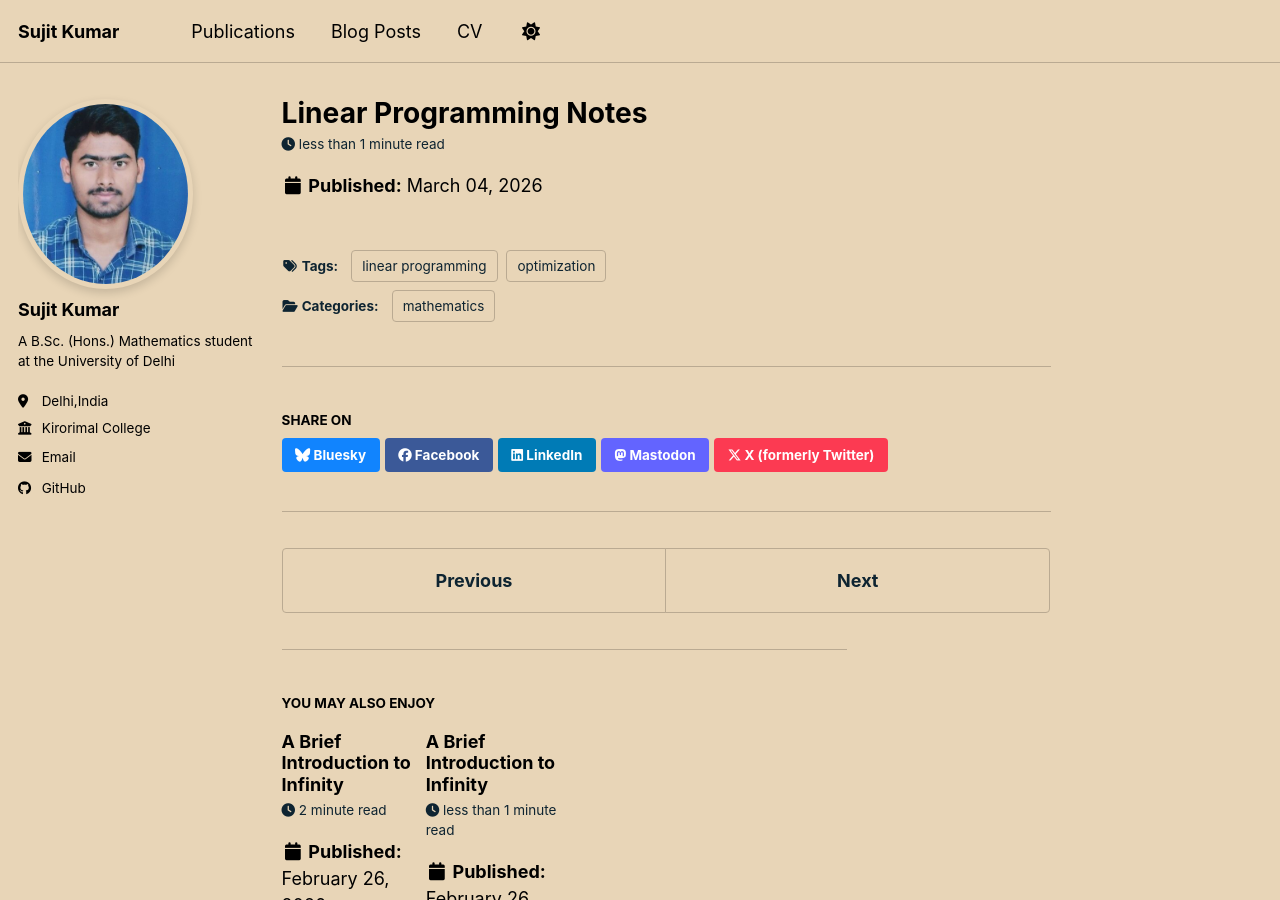
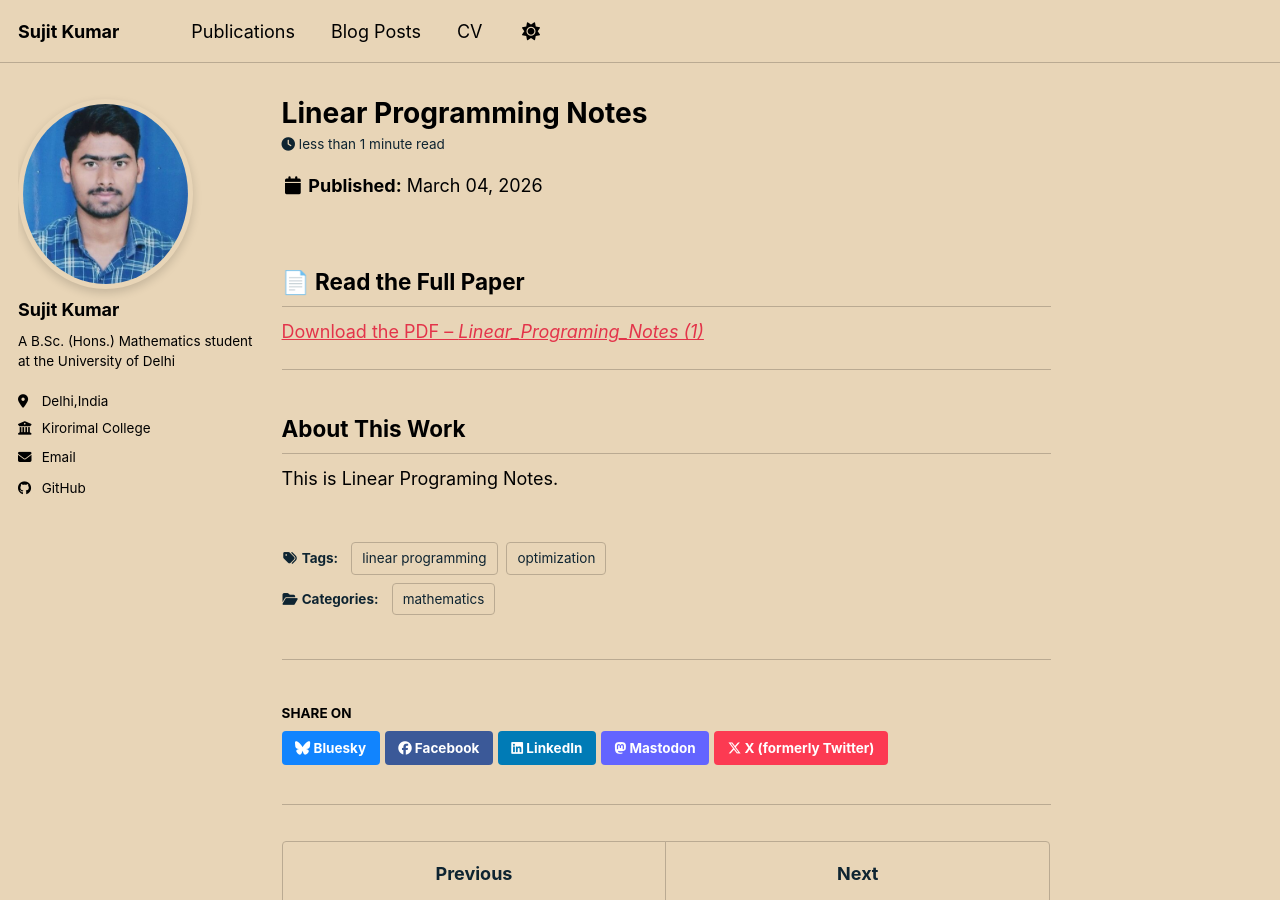
Before and after one commit to sujit41/sujit41.github.io, a Jekyll site: the page built from _posts/2026-03-04-linear-programming-notes.md, in a window 1280 px wide and 900 px high. Built offline with Jekyll 4.4.1, drawn with Linux system fonts in a browser that asks for light colours; a script bundle is joined from its source files by our own code; library files that are not in the unit come from our copies.

Commit message:
Update 2026-03-04-linear-programming-notes.md

```diff
--- a/_posts/2026-03-04-linear-programming-notes.md
+++ b/_posts/2026-03-04-linear-programming-notes.md
@@ -4,3 +4,11 @@ date: 2026-03-04
 categories: mathematics
 tags: [linear programming, optimization]
 ---
+## 📄 Read the Full Paper
+
+[Download the PDF – *Linear_Programing_Notes (1)*]({{ '/files/Linear_Programing_Notes (1)' | relative_url }})
+
+---
+
+## About This Work
+This is Linear Programing Notes.
```
